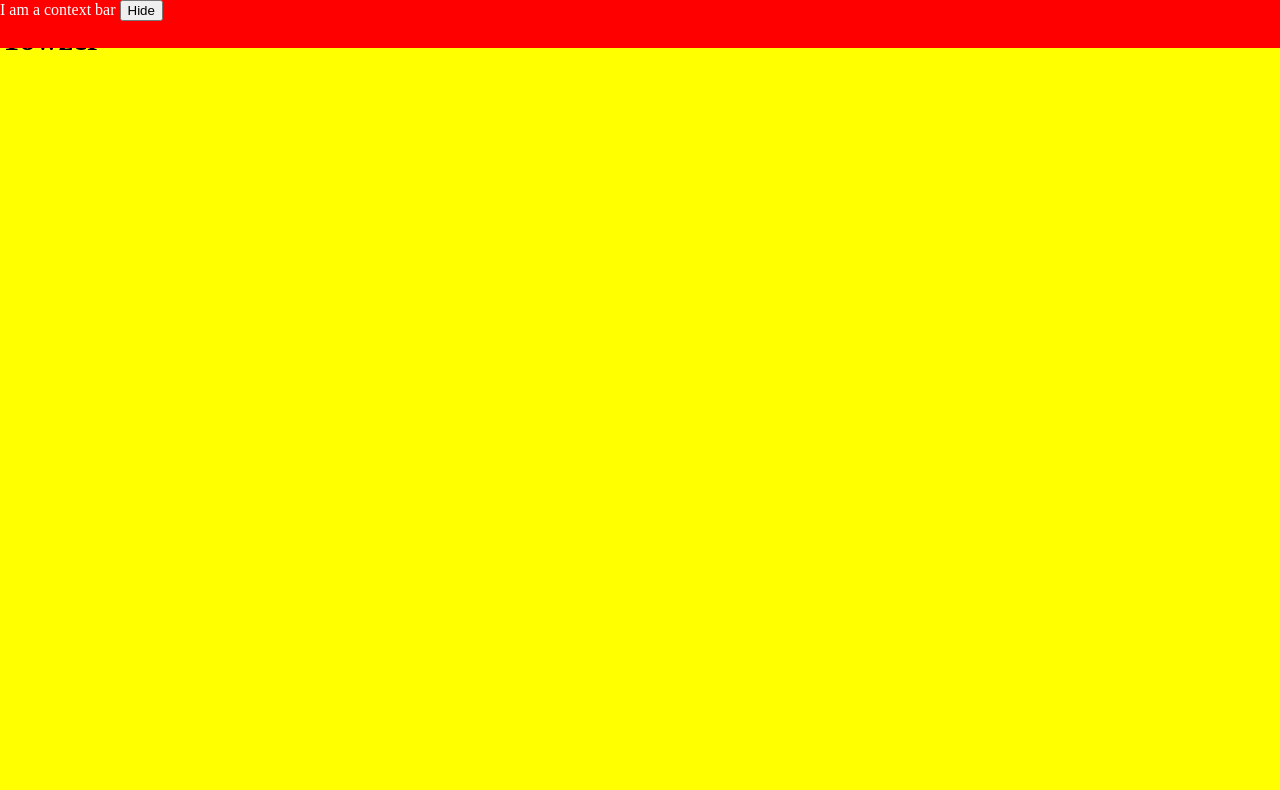
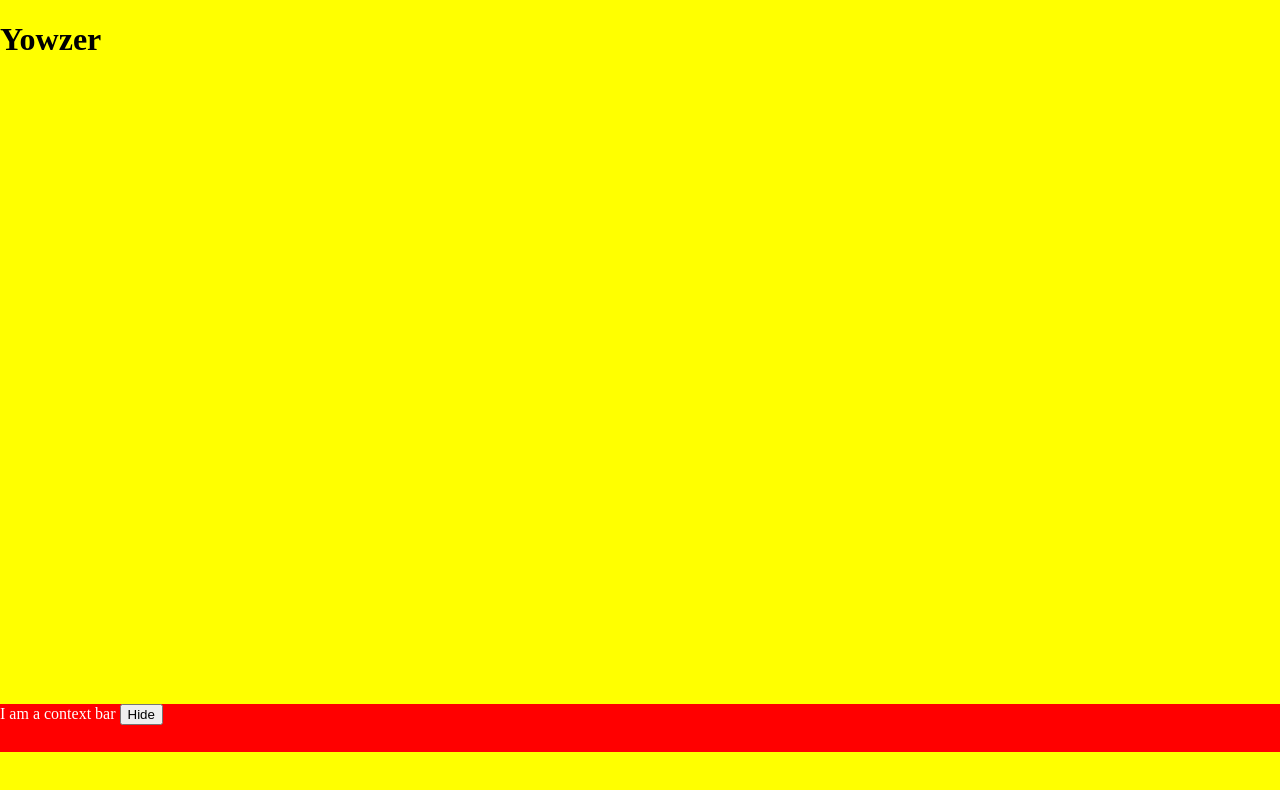
Before and after one commit to JAForbes/vh-fill, a plain HTML site: page index.html in a window 1280 px wide. Drawn offline with Linux system fonts and the light colour scheme.

Commit message:
Update index.html

```diff
--- a/index.html
+++ b/index.html
@@ -23,19 +23,19 @@
 	min-height: 100vh;
     }
     .context-bar {
-      top: 0;
+      bottom: 0em;
       left: 0;
       background-color: red;
       width: 100%;
       --height: 3em;
       position: fixed;
-      bottom: 0em;
+
       color: white;
       height: var(--height);
       transition: transform 1s;
     }
     .context-bar.show {
-      transform: translateY(0%);
+      transform: translateY(-100%);
     }
     .context-bar.hide {
       transform: translateY(100%);
@@ -55,10 +55,10 @@
           yowzer.classList.replace('show', 'hide')
           setTimeout( () => yowzer.classList.replace('hide', 'show'), 2000 )
         }
-	window.onresize = function(){
-	  document.body.style.setProperty('--vh', `${window.innerHeight / 100}px`)
-	}
-	window.onresize()
+// 	window.onresize = function(){
+// 	  document.body.style.setProperty('--vh', `${window.innerHeight / 100}px`)
+// 	}
+// 	window.onresize()
       </script>
   	</div>
   </body>
```
